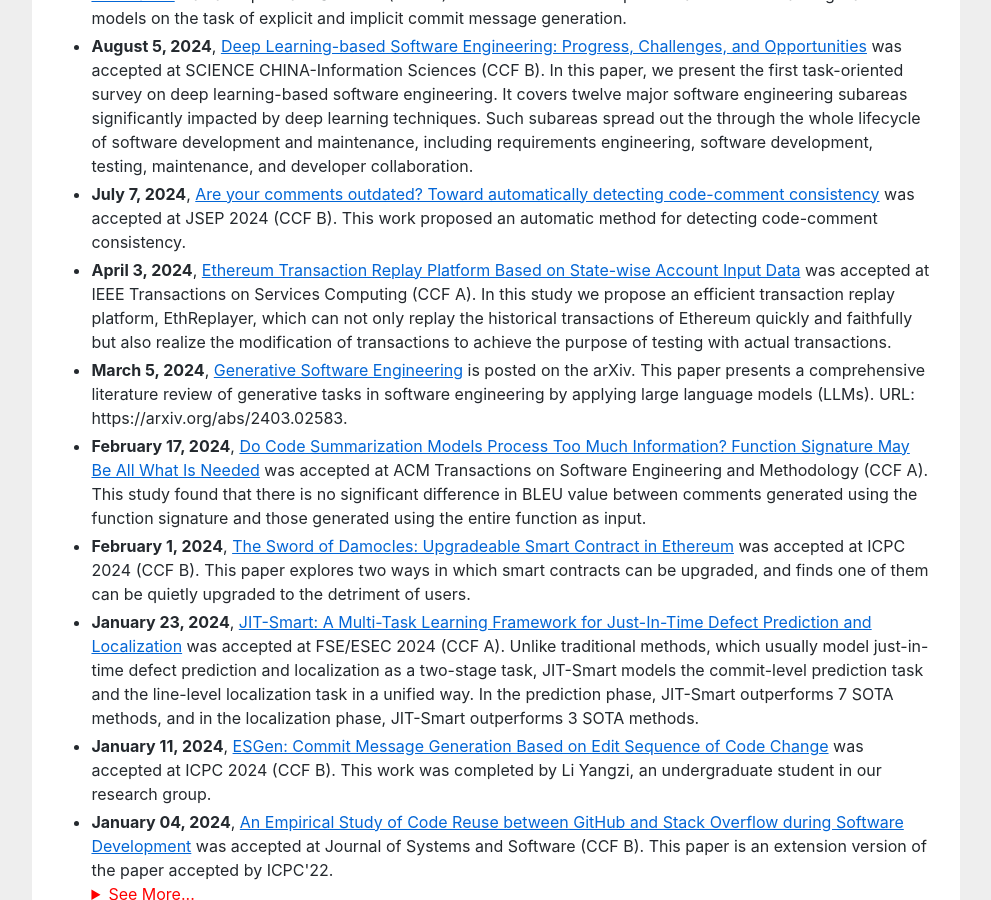
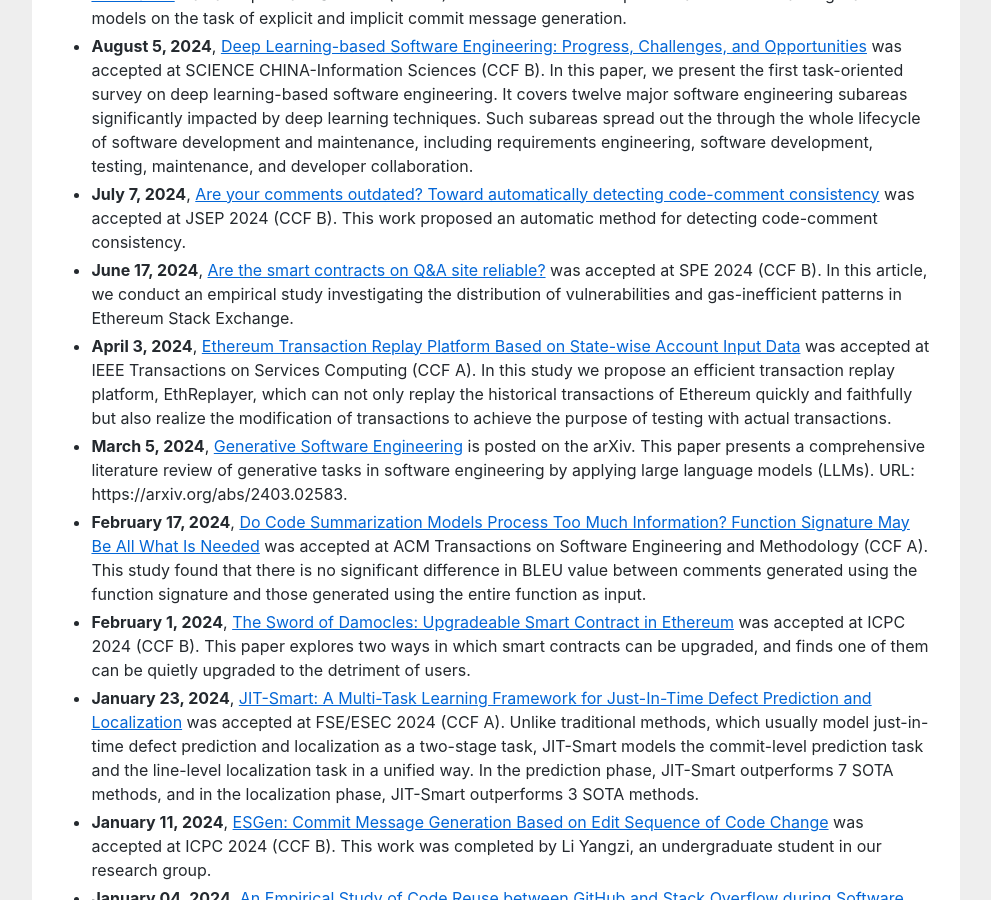
Before and after one commit to huangyuan-hy/huangyuan-hy.github.io, a Jekyll site: the page index.html, which Jekyll copies as it is, in a window 1280 px wide and 900 px high, scrolled down 1017 px. Shown: the whole window, without its empty margins (144-1135 px from the left). Built offline with Jekyll 4.4.1, drawn with Linux system fonts in a browser that asks for light colours.

Commit message:
Update index.html

```diff
--- a/index.html
+++ b/index.html
@@ -97,6 +97,7 @@ gtag('config', 'UA-158965281-1');
 						<li><b>August 7, 2024</b>, <a href=""><u>An Empirical Study on Learning-based Techniques for Explicit and Implicit Commit Messages Generation</u></a> was accepted at ASE 2024 (CCF A). This work studies the performance of the learning-based models on the task of explicit and implicit commit message generation.</li>
 						<li><b>August 5, 2024</b>, <a href=""><u>Deep Learning-based Software Engineering: Progress, Challenges, and Opportunities</u></a> was accepted at SCIENCE CHINA-Information Sciences (CCF B). In this paper, we present the first task-oriented survey on deep learning-based software engineering. It covers twelve major software engineering subareas significantly impacted by deep learning techniques. Such subareas spread out the through the whole lifecycle of software development and maintenance, including requirements engineering, software development, testing, maintenance, and developer collaboration. </li>
 			                        <li><b>July 7, 2024</b>, <a href=""><u>Are your comments outdated? Toward automatically detecting code-comment consistency</u></a> was accepted at JSEP 2024 (CCF B). This work proposed an automatic method for detecting code-comment consistency.</li>
+						<li><b>June 17, 2024</b>, <a href=""><u>Are the smart contracts on Q&A site reliable?</u></a> was accepted at SPE 2024 (CCF B). In this article, we conduct an empirical study investigating the distribution of vulnerabilities and gas-inefficient patterns in Ethereum Stack Exchange.</li>
 						<li><b>April 3, 2024</b>, <a href=""><u>Ethereum Transaction Replay Platform Based on State-wise Account Input Data</u></a> was accepted at IEEE Transactions on Services Computing (CCF A). In this study we propose an efficient transaction replay platform, EthReplayer, which can not only replay the historical transactions of Ethereum quickly and faithfully but also realize the modification of transactions to achieve the purpose of testing with actual transactions.</li>
 						<li><b>March 5, 2024</b>, <a href=""><u>Generative Software Engineering</u></a> is posted on the arXiv. This paper presents a comprehensive literature review of generative tasks in software engineering by applying large language models (LLMs). URL: https://arxiv.org/abs/2403.02583.</li>
 						<li><b>February 17, 2024</b>, <a href=""><u>Do Code Summarization Models Process Too Much Information? Function Signature May Be All What Is Needed</u></a> was accepted at ACM Transactions on Software Engineering and Methodology (CCF A). This study found that there is no significant difference in BLEU value between comments generated using the function signature and those generated using the entire function as input.</li>
```
